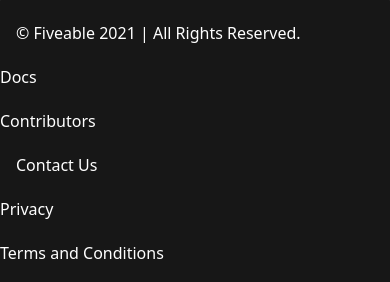
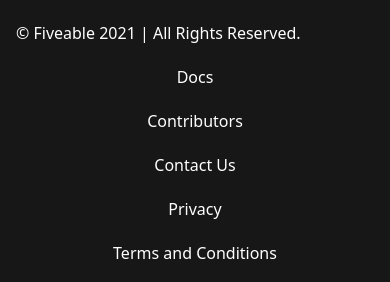
Before and after one commit to thinkfiveable/open, a Next.js app: page / in a window 390 px wide. Shown: the part 1626-1908 px from the top of the page. Built offline with nearby package versions, Linux system fonts and the light colour scheme.

Commit message:
fix: center links on mobile

```diff
--- a/components/footer.js
+++ b/components/footer.js
@@ -12,7 +12,7 @@
                 <div className="flex-1 flex justify-between items-center pl-4 md:pl-0">
                     <div>&#169; Fiveable 2021 | All Rights Reserved.</div>
                 </div>
-                <ul className="flex flex-col content-start md:flex-row space-y-5 md:space-x-5 md:space-y-0">
+                <ul className="flex flex-col items-center md:flex-row space-y-5 md:space-x-5 md:space-y-0">
                     <li>Docs</li>
                     <li>Contributors</li>
                     <li>
```
